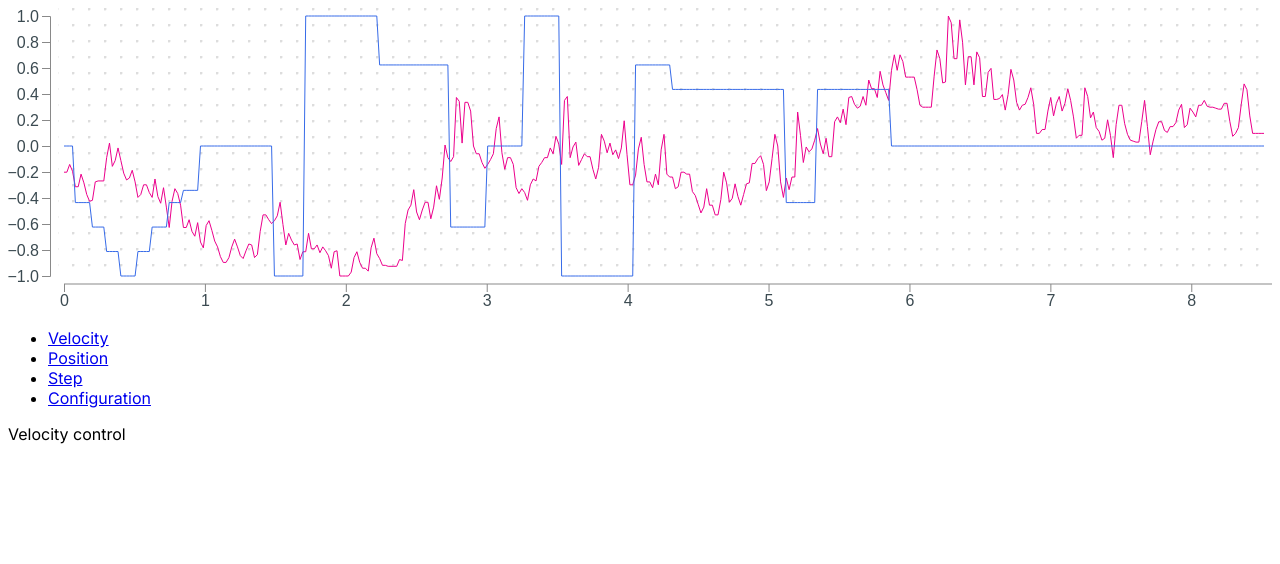
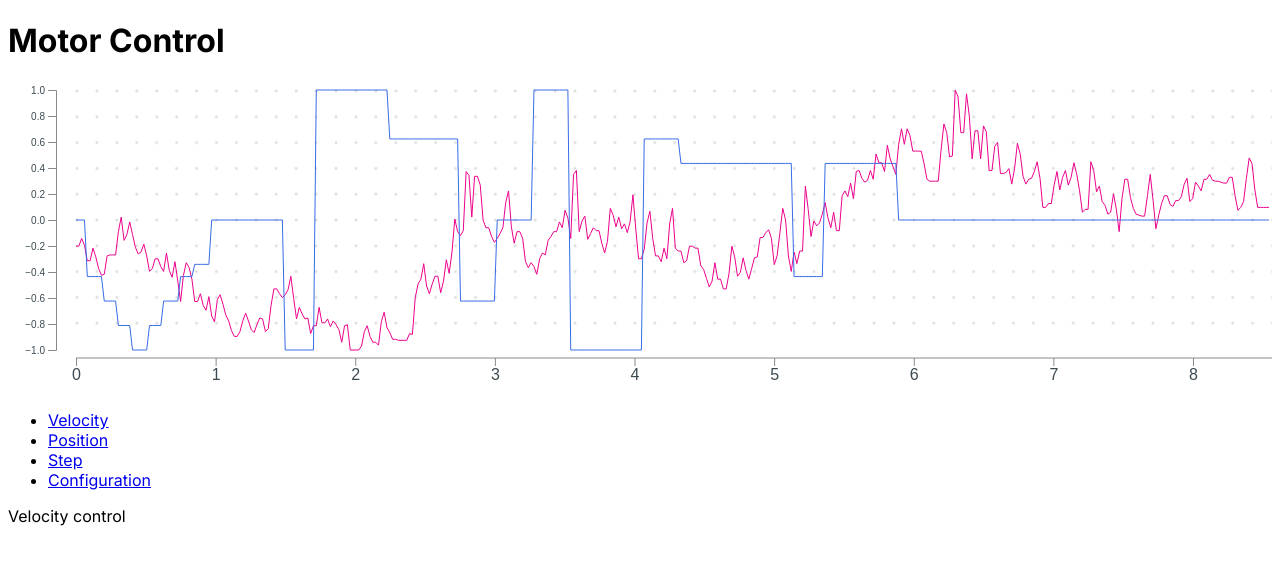
Before and after one commit to 01binary/pidtuner, a Next.js app in the folder ui/: page / in a window 1280 px wide. Shown: the top 564 px of the page. Built offline with nearby package versions, Linux system fonts and the light colour scheme.

Commit message:
Scrolling plot

```diff
--- a/ui/app/components/Plot.module.css
+++ b/ui/app/components/Plot.module.css
@@ -1,5 +1,12 @@
-.plot {
+.plotPane {
   width: 100%;
+  overflow-x: auto;
+  padding-bottom: 8px;
+}
+
+.plotArea {
+  display: flex;
+  flex-direction: row;
 }
 
 .plot text {
@@ -24,6 +31,7 @@
 
 .axisLeft {
   color: var(--lightGray);
+  flex-shrink: 0;
 }
 
 .axisLeft text {
--- a/ui/app/components/Plot.tsx
+++ b/ui/app/components/Plot.tsx
@@ -10,8 +10,12 @@ const MARGIN_LEFT = 56;
 const MARGIN_TOP = 8;
 const MARGIN_RIGHT = 8;
 const MARGIN_BOTTOM = 32;
+const AXIS_LEFT_WIDTH = 64;
+const AXIS_LEFT_OFFSET = 48;
 const TICK_SIZE = 8;
 const SPACING = 8;
+const SPACING_HALF = 4;
+const SAMPLE_WIDTH = 3;
 
 type SeriesProps = {
   samples: number[],
@@ -32,7 +36,7 @@ const Series = ({
 
   const x = d3.scaleLinear(
     [0, samples.length - 1],
-    [MARGIN_LEFT, width - MARGIN_RIGHT]);
+    [SPACING_HALF, width - MARGIN_RIGHT]);
 
   const y = d3.scaleLinear(
     d3.extent(samples),
@@ -52,23 +56,19 @@ const Series = ({
 }
 
 export const Plot = () => {
-  const plotRef = useRef<SVGSVGElement>(null);
   const axisLeftRef = useRef<SVGGElement>(null);
   const axisBottomRef = useRef<SVGGElement>(null);
-  const [width, setWidth] = useState<number | undefined>();
+
+  const width = (data.length * SAMPLE_WIDTH) - MARGIN_LEFT - MARGIN_RIGHT;
 
   const x = d3.scaleLinear(
     [0, data[data.length - 1].time],
-    [MARGIN_LEFT, width ?? 0 - MARGIN_RIGHT]);
+    [SPACING_HALF, width - SPACING_HALF]);
 
   const y = d3.scaleLinear(
     [-1, 1],
     [HEIGHT - MARGIN_BOTTOM, MARGIN_TOP]
   );
-
-  useEffect(() => {
-    setWidth(plotRef.current?.clientWidth ?? 0);
-  }, []);
 
   useEffect(() => {
     d3
@@ -99,8 +99,20 @@ export const Plot = () => {
   }
 
   return (
+    <div className={styles.plotArea}>
       <svg
-      ref={plotRef}
+        width={AXIS_LEFT_WIDTH}
+        height={HEIGHT}
+        className={styles.axisLeft}
+      >
+        <g
+          ref={axisLeftRef}
+          transform={`translate(${AXIS_LEFT_OFFSET}, 0)`}
+        />
+      </svg>
+
+      <div className={styles.plotPane}>
+        <svg
           width={width}
           height={HEIGHT}
           className={styles.plot}
@@ -109,42 +121,40 @@ export const Plot = () => {
             <pattern
               id="dotFill"
               patternUnits="userSpaceOnUse"
-          width="16"
-          height="16"
+              width="19.925"
+              height="25.8"
             >
               <circle
-            cx="1"
-            cy="1"
+                cx="5"
+                cy="9"
                 r="1.5"
                 fill="#dddddd"
                 stroke="none"
               />
             </pattern>
           </defs>
+
           <rect
-        x={MARGIN_LEFT - 6}
+            x={0}
             y={0}
             width={width ?? 0 - MARGIN_LEFT}
             height={HEIGHT - MARGIN_BOTTOM - MARGIN_TOP}
             fill="url(#dotFill)"
           />
+
           <g
             ref={axisBottomRef}
             className={styles.axisBottom}
             transform={`translate(0,${HEIGHT - MARGIN_BOTTOM + SPACING})`}
           />
+
           <line
             className={styles.axisBottom__domain}
-        x1={MARGIN_LEFT}
+            x1={SPACING_HALF}
             y1={HEIGHT - MARGIN_BOTTOM + SPACING}
             x2={width ?? 0 - MARGIN_RIGHT}
             y2={HEIGHT - MARGIN_BOTTOM + SPACING}
             strokeWidth="1"
-      />
-      <g
-        ref={axisLeftRef}
-        className={styles.axisLeft}
-        transform={`translate(${MARGIN_LEFT - MARGIN_LEFT / 4},0)`}
           />
           {legend.map(({ samples, color, label }) => (
             <Series
@@ -155,5 +165,7 @@ export const Plot = () => {
             />
           ))}
         </svg>
+      </div>
+    </div>
   );
 };
--- a/ui/app/layout.tsx
+++ b/ui/app/layout.tsx
@@ -20,6 +20,7 @@ export default function RootLayout({
     <html lang="en">
       <body className={inter.className}>
         <header>
+          <h1>Motor Control</h1>
           <Plot />
         </header>
 
```
Lines whose indentation alone changed are shown as unchanged.
